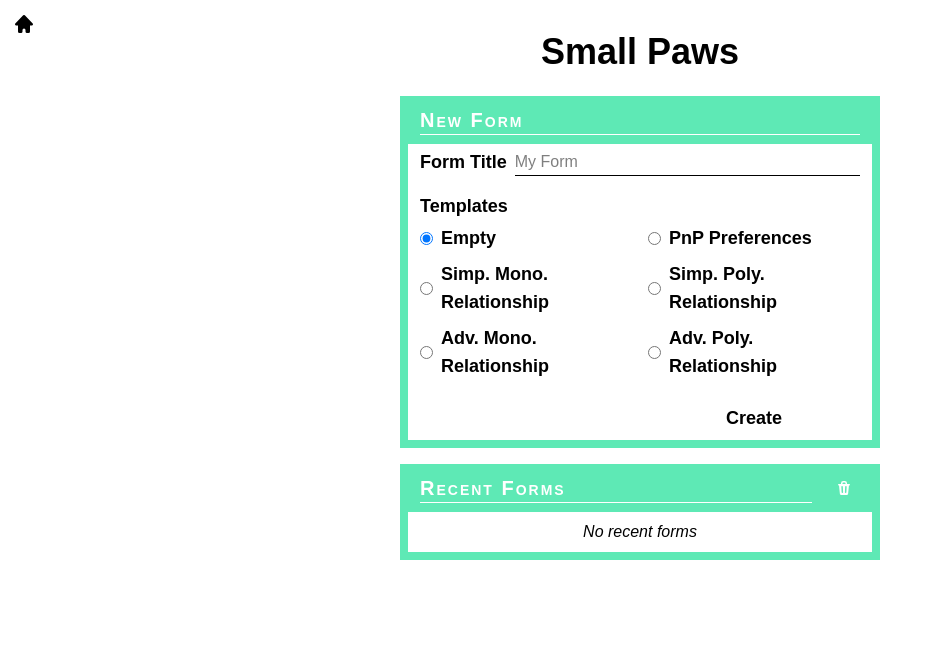
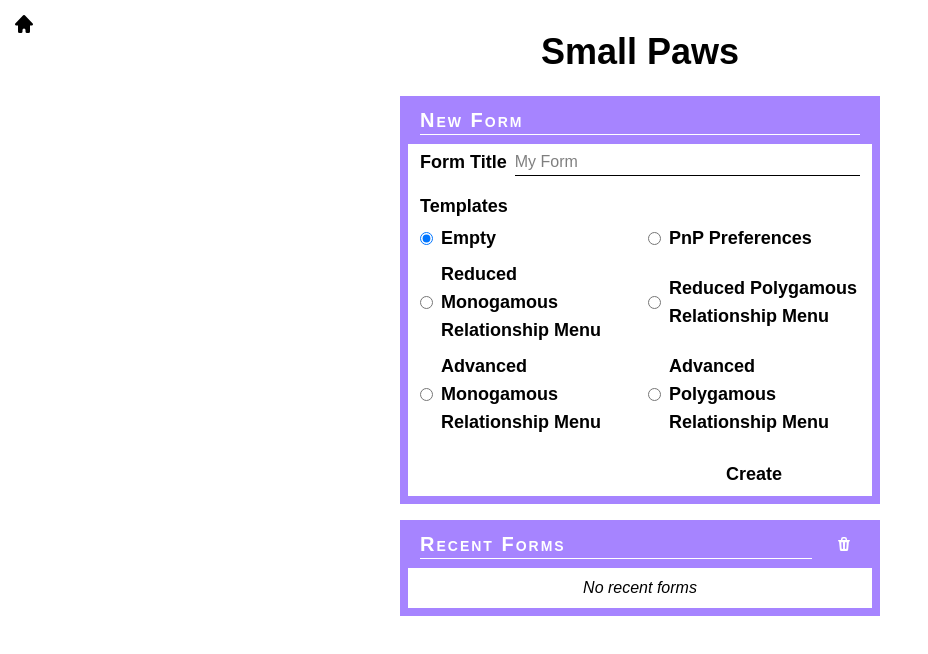
Before and after one commit to RadauKakao/smallpaws, a React (Vite) app in the folder frontend/: page / in a window 1280 px wide. Shown: the top 654 px of the page, without its empty margins (0-928 px from the left). Built offline with nearby package versions, Linux system fonts and the light colour scheme; what typeid-js would draw is missing.

Commit message:
Change colour theme to violet and fix templates

```diff
--- a/frontend/src/App.tsx
+++ b/frontend/src/App.tsx
@@ -10,7 +10,7 @@ function App() {
   return (
     <>
       <IconButton onClick={() => navigate('/')} className="absolute top-2 left-2">
-        <HomeIcon className="h-6 w-6 transition-transform group-hover:scale-90 group-hover:text-emerald-400" />
+        <HomeIcon className="h-6 w-6 transition-transform group-hover:scale-90 group-hover:text-violet-400" />
       </IconButton>
       <div className="m-auto flex w-full max-w-lg flex-col items-center gap-2 overflow-visible p-4">
         <h1 className="m-4 text-center text-4xl font-extrabold">Small Paws</h1>
--- a/frontend/src/FormPage.tsx
+++ b/frontend/src/FormPage.tsx
@@ -15,9 +15,9 @@ export default function FormPage() {
     <>
       <IconButton onClick={() => setAdvancedOptions(!advancedOptions)} className="absolute top-2 right-2">
         {!advancedOptions ? (
-          <EyeIcon className="h-6 w-6 transition-transform group-hover:scale-90 group-hover:text-emerald-400" />
+          <EyeIcon className="h-6 w-6 transition-transform group-hover:scale-90 group-hover:text-violet-400" />
         ) : (
-          <WrenchScrewdriverIcon className="h-6 w-6 transition-transform group-hover:scale-90 group-hover:text-emerald-400" />
+          <WrenchScrewdriverIcon className="h-6 w-6 transition-transform group-hover:scale-90 group-hover:text-violet-400" />
         )}
       </IconButton>
 
--- a/frontend/src/assets/FormTemplates.ts
+++ b/frontend/src/assets/FormTemplates.ts
@@ -57,7 +57,6 @@ const RelationshipMenuMonoSimple = Form.new('Relationship Menu (Monogamous/Light
         Question.new('Balance time together and apart'),
         Question.new('Support to pursue independent interests'),
         Question.new('Maintaining independent friendships'),
-        Question.new('Maintaining independent romantic relationships'),
         Question.new('Alone time')
     ]),
 ]);
@@ -235,7 +234,7 @@ const RelationshipMenuMonoAdvanced = Form.new('Relationship Menu (Monogamous/Adv
         Question.new('Health/Illness'),
         Question.new('End of life')
     ]),
-    Category.new('(Co-Caregiving', [
+    Category.new('Co-Caregiving', [
         Question.new('(Found-)Family Members'),
         Question.new('Animals/Pet(s)'),
         Question.new('Plants'),
@@ -462,8 +461,8 @@ const RelationshipMenu = Form.fromPOJO(RelationshipAdv);
 export default [
     { id: 'empty', name: 'Empty', template: Empty },
     { id: 'pnp', name: 'PnP Preferences', template: PenAndPaperTemplate },
-    { id: 'rel_monosimp', name: 'Simp. Mono. Relationship', template: RelationshipMenuMonoSimple },
-    { id: 'rel_polysimp', name: 'Simp. Poly. Relationship', template: RelationshipMenuPolySimple},
-    { id: 'rel_monoadv', name: 'Adv. Mono. Relationship', template: RelationshipMenuMonoAdvanced},
-    { id: 'rel_polyadv', name: 'Adv. Poly. Relationship', template: RelationshipMenuPolyAdvanced }
+    { id: 'rel_monosimp', name: 'Reduced Monogamous Relationship Menu', template: RelationshipMenuMonoSimple },
+    { id: 'rel_polysimp', name: 'Reduced Polygamous Relationship Menu', template: RelationshipMenuPolySimple},
+    { id: 'rel_monoadv', name: 'Advanced Monogamous Relationship Menu', template: RelationshipMenuMonoAdvanced},
+    { id: 'rel_polyadv', name: 'Advanced Polygamous Relationship Menu', template: RelationshipMenuPolyAdvanced }
 ];
--- a/frontend/src/components/Box.tsx
+++ b/frontend/src/components/Box.tsx
@@ -10,7 +10,7 @@ interface BoxProps {
 
 const Box: React.FC<BoxProps> = ({ title, onTitleChange, editableTitle, children, buttons }) => {
   return (
-    <div className="flex w-full flex-col items-center gap-2 bg-emerald-300 p-2 text-white">
+    <div className="flex w-full flex-col items-center gap-2 bg-violet-400 p-2 text-white">
       <header className="flex h-8 w-full items-center justify-between gap-4 px-3">
         {editableTitle ? (
           <input
--- a/frontend/src/components/CategoryPage.tsx
+++ b/frontend/src/components/CategoryPage.tsx
@@ -34,21 +34,21 @@ function CategoryBox({ id, advancedOptions }: { id: CategoryID; advancedOptions:
           setForm((prev) => prev.withCategory(id, (category) => category.addQuestion(Question.new(''))));
         }}
       >
-        <PlusIcon className="h-4 w-4 transition-transform group-hover:scale-90 group-hover:text-emerald-500" />
+        <PlusIcon className="h-4 w-4 transition-transform group-hover:scale-90 group-hover:text-violet-400" />
       </IconButton>
       <IconButton
         onClick={() => {
           setForm((prev) => prev.withMovedCategory(id, 'up'));
         }}
       >
-        <ArrowUpIcon className="h-4 w-4 transition-transform group-hover:scale-90 group-hover:text-emerald-500" />
+        <ArrowUpIcon className="h-4 w-4 transition-transform group-hover:scale-90 group-hover:text-violet-400" />
       </IconButton>
       <IconButton
         onClick={() => {
           setForm((prev) => prev.withMovedCategory(id, 'down'));
         }}
       >
-        <ArrowDownIcon className="h-4 w-4 transition-transform group-hover:scale-90 group-hover:text-emerald-500" />
+        <ArrowDownIcon className="h-4 w-4 transition-transform group-hover:scale-90 group-hover:text-violet-400" />
       </IconButton>
       <IconButton
         onClick={() => {
--- a/frontend/src/components/QuestionsLine.tsx
+++ b/frontend/src/components/QuestionsLine.tsx
@@ -33,10 +33,10 @@ function QuestionLine({
 
       <div className="flex flex-row" hidden={!advancedOptions}>
         <IconButton onClick={() => onChange((cat) => cat.withMovedQuestion(question.id, 'up'))}>
-          <ArrowUpIcon className="h-4 w-4 transition-transform group-hover:scale-90 group-hover:text-emerald-500" />
+          <ArrowUpIcon className="h-4 w-4 transition-transform group-hover:scale-90 group-hover:text-violet-400" />
         </IconButton>
         <IconButton onClick={() => onChange((cat) => cat.withMovedQuestion(question.id, 'down'))}>
-          <ArrowDownIcon className="h-4 w-4 transition-transform group-hover:scale-90 group-hover:text-emerald-500" />
+          <ArrowDownIcon className="h-4 w-4 transition-transform group-hover:scale-90 group-hover:text-violet-400" />
         </IconButton>
         <IconButton onClick={() => onChange((cat) => cat.removeQuestion(question.id))}>
           <TrashIcon className="h-4 w-4 transition-transform group-hover:scale-75 group-hover:text-red-400" />
```
Also changed, not shown: 1 other file (tests, documents, lock files or other folders).
